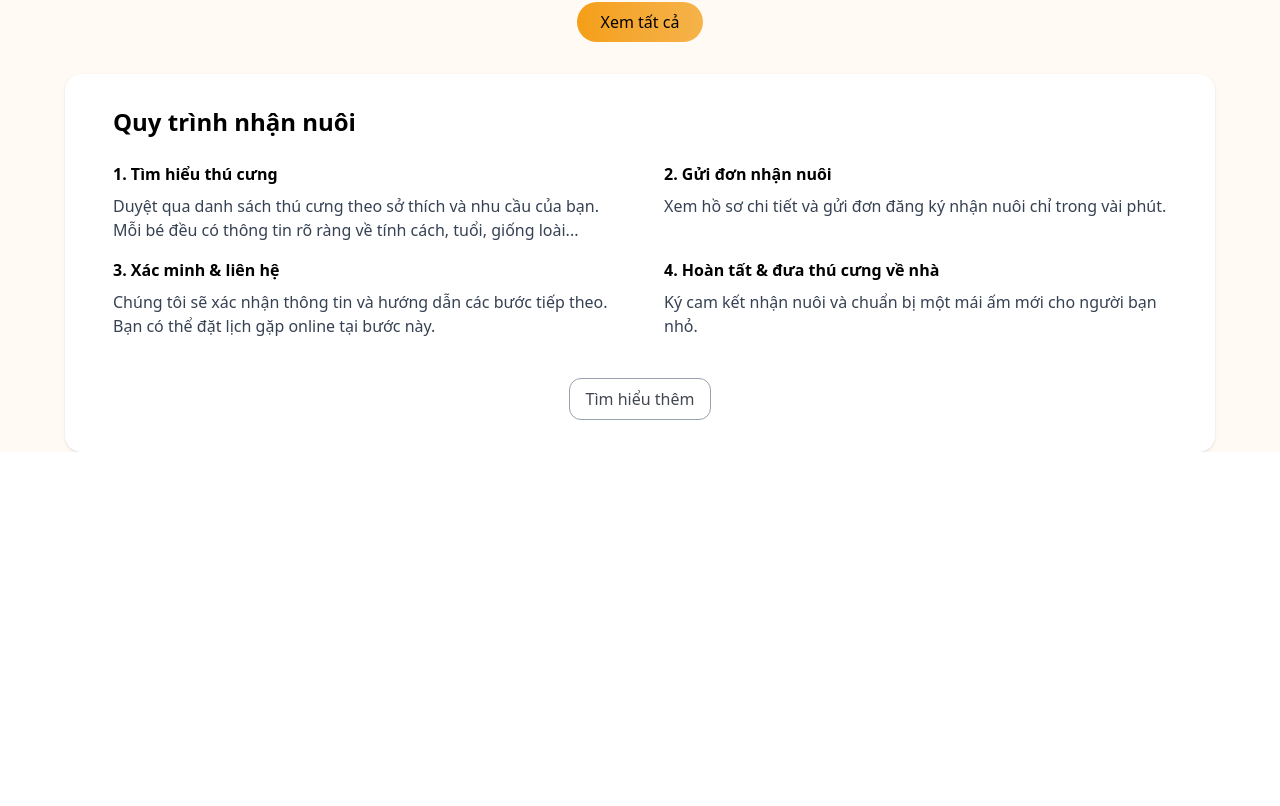
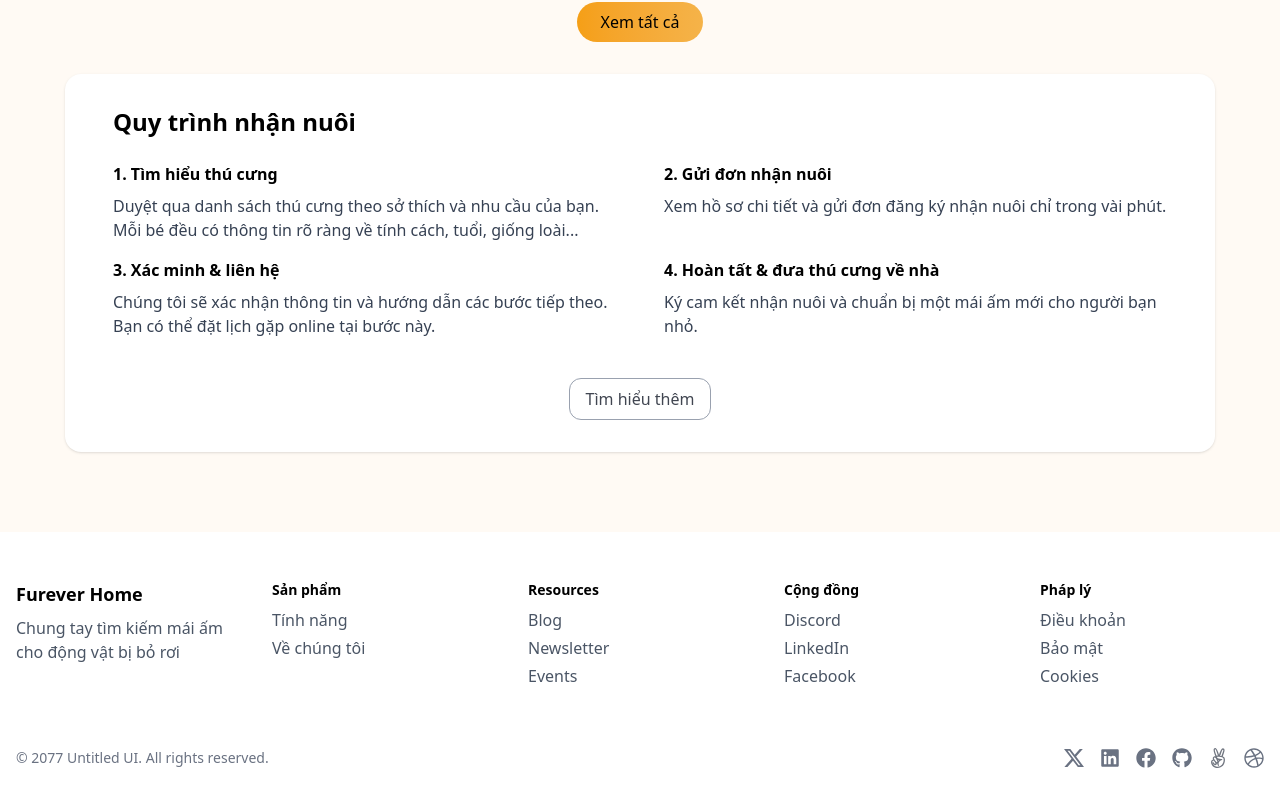
Before and after one commit to thinh241006/VirtualPet_fe, a React (Vite) app: page / in a window 1280 px wide. Shown: the part 1478-2284 px from the top of the page. Before the commit the page ends 1930 px from the top, so only its background shows below. Built offline with nearby package versions, Linux system fonts and the light colour scheme.

Commit message:
added footer

```diff
--- a/package.json
+++ b/package.json
@@ -22,6 +22,7 @@
     "react": "^19.1.0",
     "react-dom": "^19.1.0",
     "react-hook-form": "^7.56.4",
+    "react-icons": "^5.5.0",
     "react-quill-new": "^3.4.6",
     "react-router-dom": "^7.6.0",
     "react-toastify": "^11.0.5",
--- a/src/views/pages/welcome/WelcomePage.tsx
+++ b/src/views/pages/welcome/WelcomePage.tsx
@@ -10,6 +10,17 @@ import cat5 from '../../../assets/cat5.png'
 import cat6 from '../../../assets/cat6.png'
 import cat7 from '../../../assets/cat7.png'
 import cat8 from '../../../assets/cat8.png'
+import {
+  FaHandPeace,
+  FaLinkedin,
+  FaFacebook,
+  FaGithub,
+  FaPeace,
+  FaDribbble
+} from 'react-icons/fa';
+import { SiX } from "react-icons/si";
+import handIcon from '../../../assets/hand.svg'
+
 
 const pets = [
   {
@@ -224,6 +235,81 @@ const WelcomePage: React.FC = () => {
 					</button>
 				</div>
 			</div>
+
+			{/* Footer */}
+			<footer className="bg-white py-12 mt-20">
+			<div className="max-w-7xl mx-auto px-4 grid grid-cols-1 md:grid-cols-5 gap-8">
+				{/* Logo and Description */}
+				<div>
+				<h2 className="text-lg font-semibold mb-2">Furever Home</h2>
+				<p className="text-gray-600">
+					Chung tay tìm kiếm mái ấm cho động vật bị bỏ rơi
+				</p>
+				</div>
+
+				{/* Sản phẩm */}
+				<div>
+				<h3 className="text-sm font-semibold mb-2">Sản phẩm</h3>
+				<ul className="space-y-1 text-gray-600">
+					<li><a href="#">Tính năng</a></li>
+					<li><a href="#">Về chúng tôi</a></li>
+				</ul>
+				</div>
+
+				{/* Resources */}
+				<div>
+				<h3 className="text-sm font-semibold mb-2">Resources</h3>
+				<ul className="space-y-1 text-gray-600">
+					<li><a href="#">Blog</a></li>
+					<li><a href="#">Newsletter</a></li>
+					<li><a href="#">Events</a></li>
+				</ul>
+				</div>
+
+				{/* Cộng đồng */}
+				<div>
+				<h3 className="text-sm font-semibold mb-2">Cộng đồng</h3>
+				<ul className="space-y-1 text-gray-600">
+					<li><a href="#">Discord</a></li>
+					<li><a href="#">LinkedIn</a></li>
+					<li><a href="#">Facebook</a></li>
+				</ul>
+				</div>
+
+				{/* Pháp lý */}
+				<div>
+				<h3 className="text-sm font-semibold mb-2">Pháp lý</h3>
+				<ul className="space-y-1 text-gray-600">
+					<li><a href="#">Điều khoản</a></li>
+					<li><a href="#">Bảo mật</a></li>
+					<li><a href="#">Cookies</a></li>
+				</ul>
+				</div>
+			</div>
+
+			{/* Bottom Section */}
+			<div className="max-w-7xl mx-auto mt-15 px-4 mt-8 flex flex-col md:flex-row justify-between items-center space-y-4 md:space-y-0">
+				<p className="text-sm text-gray-500">
+				© 2077 Untitled UI. All rights reserved.
+				</p>
+				<div className="flex space-x-4 text-gray-500 text-xl">
+				<SiX className="hover:text-gray-700 cursor-pointer" />
+				<FaLinkedin className="hover:text-gray-700 cursor-pointer" />
+				<FaFacebook className="hover:text-gray-700 cursor-pointer" />
+				<FaGithub className="hover:text-gray-700 cursor-pointer" />
+				<div className="hover:text-gray-700 cursor-pointer">
+					<a href='#' className="hover:text-gray-700 cursor-pointer">
+						<img
+							src={handIcon}
+							alt="Hand Icon"
+							className="h-5 hover:opacity-75 transition-opacity cursor-pointer"
+							/>
+						</a>
+				</div>
+				<FaDribbble className="hover:text-gray-700 cursor-pointer" />
+				</div>
+			</div>
+			</footer>
 		</div>
 	);
 };
```
Also changed, not shown: src/assets/hand.svg (added), 1 other file (tests, documents, lock files or other folders).
